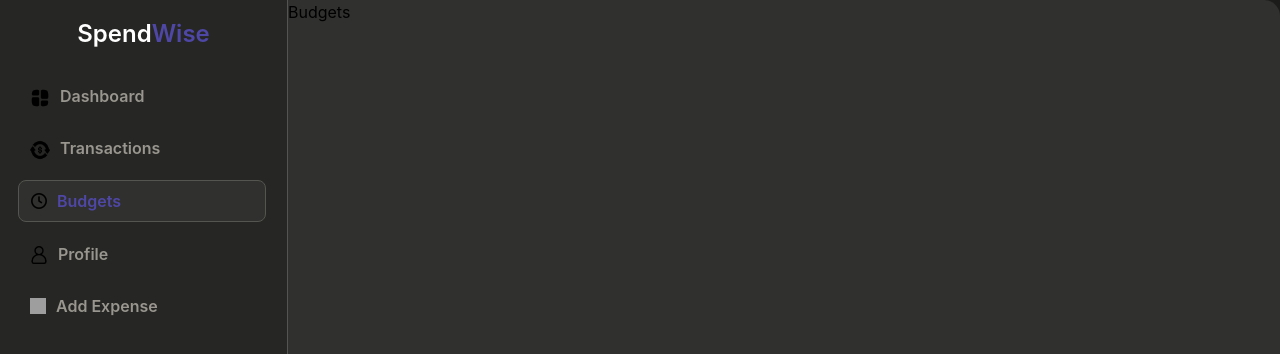
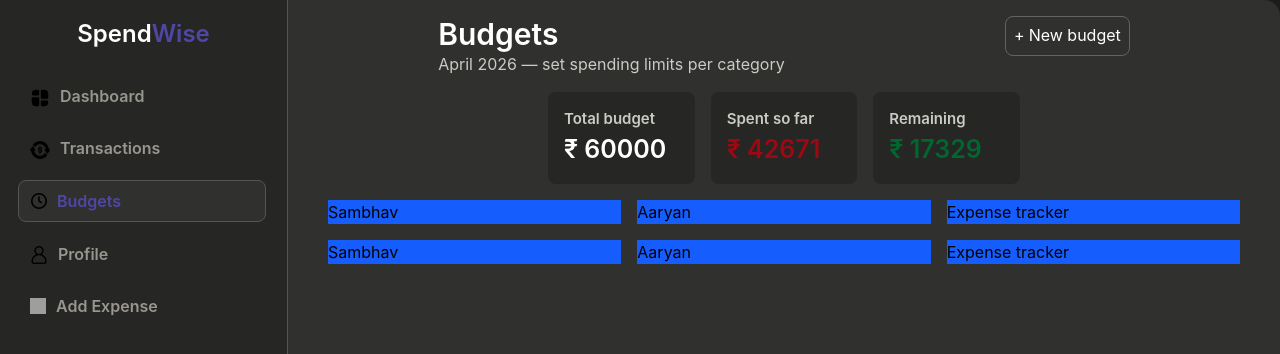
Before and after one commit to AaryanSingh31/Expense-tracker, a React (Vite) app: page /budgets in a window 1280 px wide. Shown: the top 354 px of the page. Built offline with nearby package versions, Linux system fonts and the light colour scheme; grey boxes are pictures that could not be loaded.

Commit message:
Worked on budgets section.

```diff
--- a/src/components/Budgets/Budgets.jsx
+++ b/src/components/Budgets/Budgets.jsx
@@ -1,8 +1,47 @@
 import React from 'react'
+import CategoryBudget from './CategoryBudget'
 
 function Budgets() {
   return (
-    <div className='w-full h-full rounded-r-2xl bg-[#30302e]'>Budgets</div>
+    <div className='w-full h-full rounded-r-2xl bg-[#30302e] py-4 px-10'>
+      <div className="flex justify-around">
+        <div className="flex flex-col">
+          <div className="text-white font-semibold text-3xl">Budgets</div>
+          <div className="text-[#cbcac4]">April 2026 — set spending limits per category</div>
+        </div>
+
+        <button
+          className='flex gap-1 border-[1.5px] pt-1.5 px-2 h-10 rounded-lg text-white border-[#65645f] hover:bg-[#212020] duration-300'>
+          + <span className=' hidden sm:block'>New budget</span>
+        </button>
+      </div>
+
+      <div className="flex gap-4 px-55 mt-4">
+        <div className='flex flex-col bg-[#262624] rounded-lg py-4 px-4 w-1/3'>
+          <div className='font-semibold text-[15px] text-[#cbcac4]'>Total budget</div>
+          <div className="total text-white text-[25px] font-semibold">₹ 60000</div>
+        </div>
+
+        <div className='flex flex-col bg-[#262624] rounded-lg py-4 px-4 w-1/3'>
+          <div className='font-semibold text-[15px] text-[#cbcac4]'>Spent so far</div>
+          <div className="total text-red-800 text-[25px] font-semibold">₹ 42671</div>
+        </div>
+
+        <div className='flex flex-col bg-[#262624] rounded-lg py-4 px-4 w-1/3'>
+          <div className='font-semibold text-[15px] text-[#cbcac4]'>Remaining</div>
+          <div className="total text-green-800 text-[25px] font-semibold">₹ 17329</div>
+        </div>
+      </div>
+
+      <div className="grid grid-cols-3 gap-4 mt-4">
+        <CategoryBudget category="Sambhav"/>
+        <CategoryBudget category="Aaryan"/>
+        <CategoryBudget category="Expense tracker"/>
+        <CategoryBudget category="Sambhav"/>
+        <CategoryBudget category="Aaryan"/>
+        <CategoryBudget category="Expense tracker"/>
+      </div>
+    </div>
   )
 }
 
--- /dev/null
+++ b/src/components/Budgets/CategoryBudget.jsx
@@ -0,0 +1,11 @@
+import React from 'react'
+
+function CategoryBudget({category}) {
+  return (
+    <div>
+        <div className="bg-blue-600">{category}</div>
+    </div>
+  )
+}
+
+export default CategoryBudget
--- /dev/null
+++ b/src/context/BudgetContext.jsx
@@ -0,0 +1,26 @@
+import { createContext, useContext, useState } from "react";
+import { useEffect } from "react";
+import dummyBudget from "../dummy/dummyBud";
+
+const BudgetContext = createContext();
+
+export const BudgetProvider = ({ children }) => {
+  const [budget, setBudget] = useState(() => {
+  const saved = localStorage.getItem("budget");
+  return saved ? JSON.parse(saved) : dummyBudget
+});
+
+useEffect(() => {
+  localStorage.setItem("expenses", JSON.stringify(budget));
+}, [budget]);
+
+  return (
+    <BudgetContext.Provider value={{ budget, setBudget }}>
+      {children}
+    </BudgetContext.Provider>
+  );
+};
+
+export const useBudget = () => {
+  return useContext(BudgetContext);
+};
--- /dev/null
+++ b/src/dummy/dummyBud.js
@@ -0,0 +1,39 @@
+const dummyBudget = [
+    {
+        id: 1,
+        limit: '10000',
+        category: 'Food',
+    },
+    {
+        id: 2,
+        limit: '8000',
+        category: 'Transport',
+    },
+    {
+        id: 3,
+        limit: '30000',
+        category: 'Bills',
+    },
+    {
+        id: 4,
+        limit: '20000',
+        category: 'Shopping',
+    },
+    {
+        id: 5,
+        limit: '10000',
+        category: 'Entertain',
+    },
+    {
+        id: 6,
+        limit: '15000',
+        category: 'Health',
+    },
+    {
+        id: 7,
+        limit: '50000',
+        category: 'Education',
+    }
+]
+
+export default dummyBudget;
```
